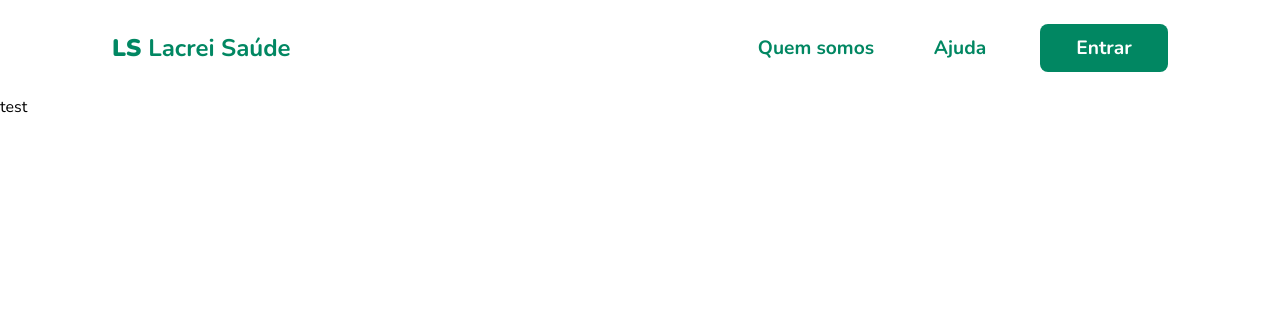
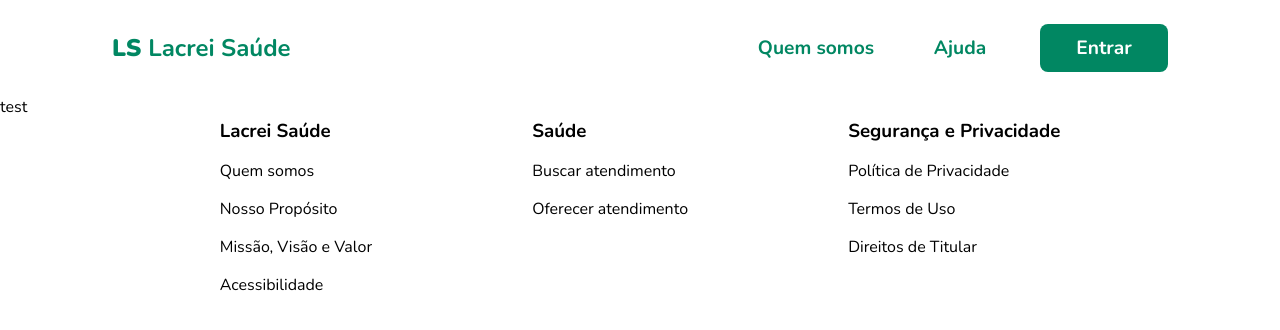
Before and after one commit to gustavocarvalho-ra/NextJs_Desafio_Lacrei_Saude, a Next.js app: page / in a window 1280 px wide. Shown: the top 330 px of the page. Built offline with nearby package versions, Linux system fonts and the light colour scheme.

Commit message:
feat: footer init

```diff
--- a/src/app/components/Footer/index.tsx
+++ b/src/app/components/Footer/index.tsx
@@ -0,0 +1,36 @@
+"use client"
+
+import { MainFooter } from "./styles";
+
+export default function Footer() {
+  return (
+    <MainFooter>
+      <div className="container">
+        <div className="fot">
+          <h3>
+            Lacrei Saúde
+          </h3>
+          <ul>Quem somos</ul>
+          <ul>Nosso Propósito</ul>
+          <ul>Missão, Visão e Valor</ul>
+          <ul>Acessibilidade</ul>
+        </div>
+        <div className="fot">
+          <h3>
+            Saúde
+          </h3>
+          <ul>Buscar atendimento</ul>
+          <ul>Oferecer atendimento</ul>
+        </div>
+        <div className="fot">
+          <h3>
+            Segurança e Privacidade
+          </h3>
+          <ul>Política de Privacidade</ul>
+          <ul>Termos de Uso</ul>
+          <ul>Direitos de Titular</ul>
+        </div>
+      </div>
+    </MainFooter>
+  )
+}
--- a/src/app/components/Footer/styles.ts
+++ b/src/app/components/Footer/styles.ts
@@ -0,0 +1,25 @@
+import styled from "styled-components"
+
+export const MainFooter = styled.div`
+  max-width: 100vw;
+  height: 14em;
+  display: flex;
+  justify-content: center;
+
+  .container {
+    width: 70%;
+    display: flex;
+    justify-content: center;
+    gap: 10rem;
+
+    .fot {
+      display: flex;
+      flex-direction: column;
+      gap: 1rem;
+    }
+
+    .test {
+      text-decoration: none;
+    }
+  }
+`
--- a/src/app/page.tsx
+++ b/src/app/page.tsx
@@ -1,4 +1,5 @@
 import Header from "./components/Header"
+import Footer from "./components/Footer";
 
 export default function Home() {
   return (
@@ -9,6 +10,7 @@
           test
         </p>
       </div>
+      <Footer />
     </>
   );
 }
```
